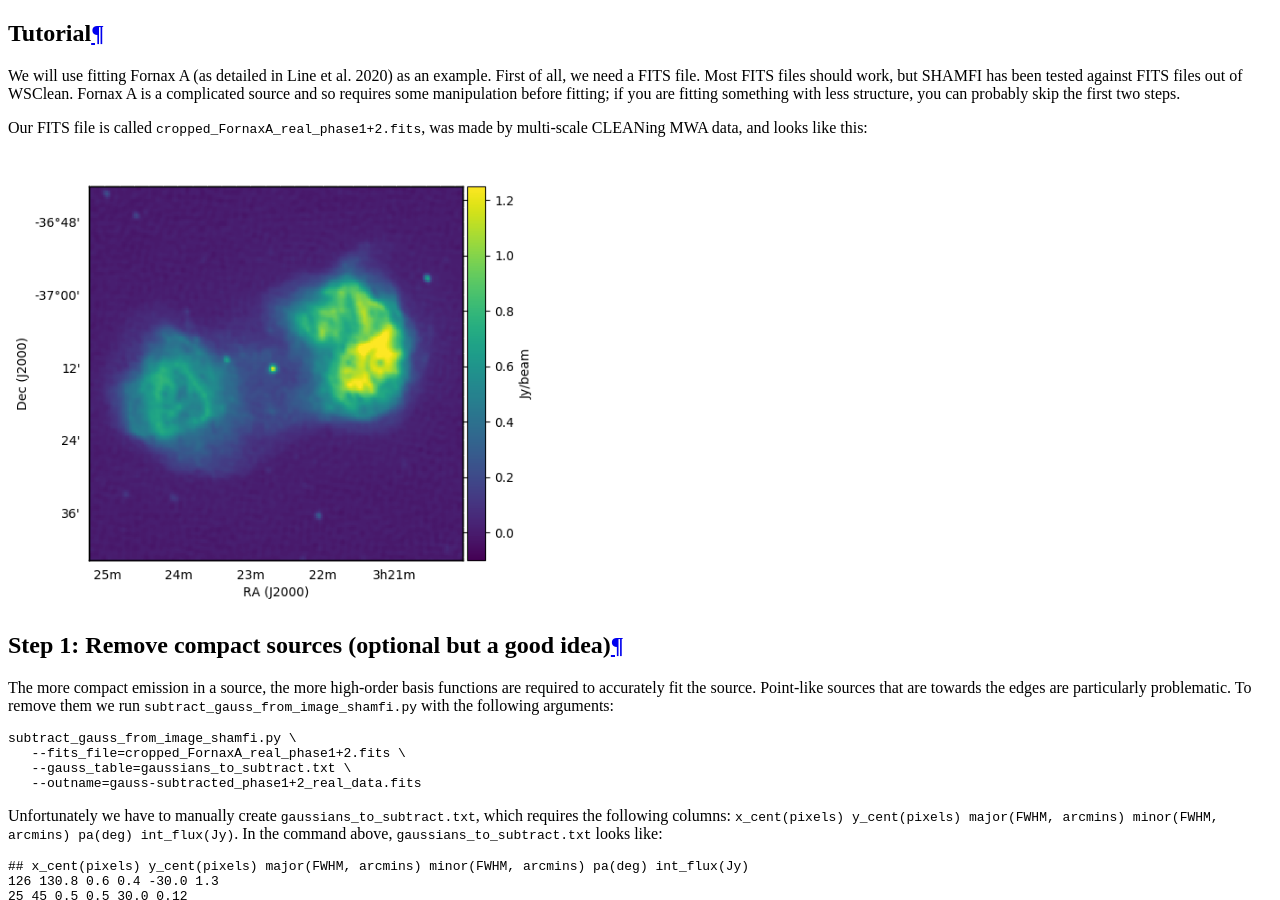
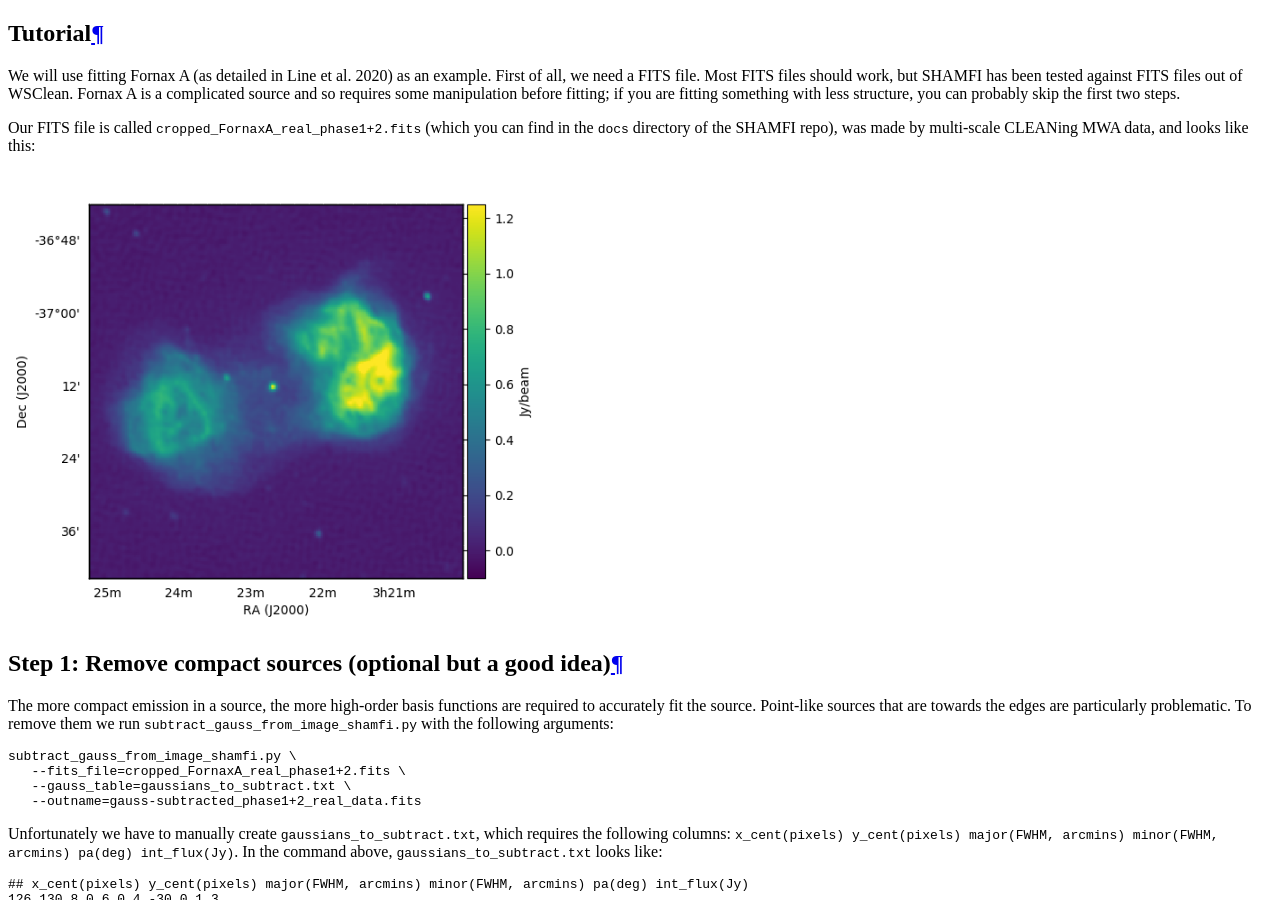
Before and after one commit to JLBLine/SHAMFI, a Sphinx documentation site: the page built from docs/tutorial.rst, in a window 1280 px wide and 900 px high. Built offline with Sphinx 7.4.7, drawn with Linux system fonts in a browser that asks for light colours; the version number is read from the project's files by our own code.

Commit message:
Added the FITS file needed to run the tutorial

```diff
--- a/docs/tutorial.rst
+++ b/docs/tutorial.rst
@@ -4,7 +4,7 @@ Tutorial
 
 We will use fitting Fornax A (as detailed in Line et al. 2020) as an example. First of all, we need a FITS file. Most FITS files should work, but SHAMFI has been tested against FITS files out of WSClean. Fornax A is a complicated source and so requires some manipulation before fitting; if you are fitting something with less structure, you can probably skip the first two steps.
 
-Our FITS file is called ``cropped_FornaxA_real_phase1+2.fits``, was made by multi-scale CLEANing MWA data, and looks like this:
+Our FITS file is called ``cropped_FornaxA_real_phase1+2.fits`` (which you can find in the ``docs`` directory of the SHAMFI repo), was made by multi-scale CLEANing MWA data, and looks like this:
 
 .. image:: just_FornaxA.png
    :width: 400pt
```
Also changed, not shown: 1 other file.
